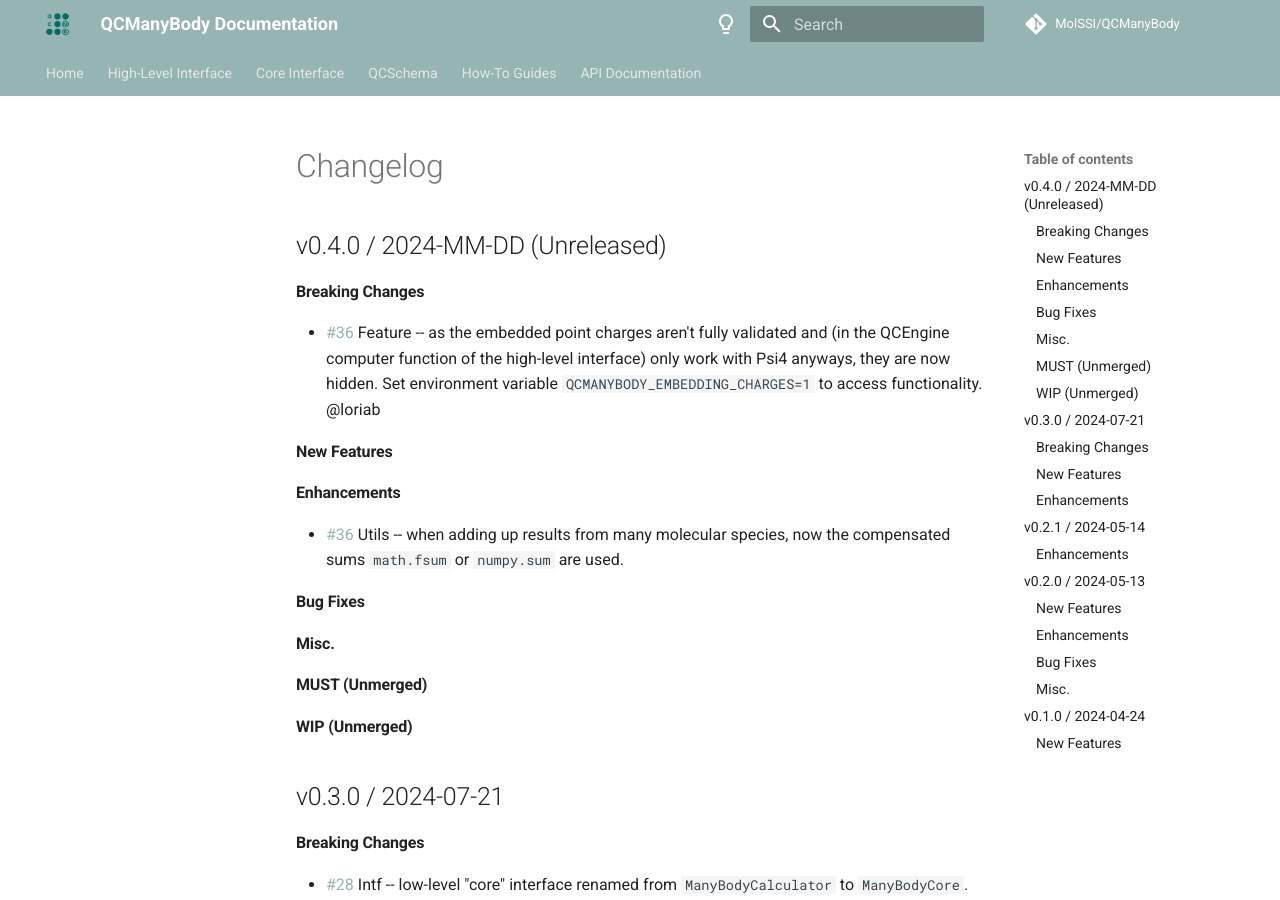
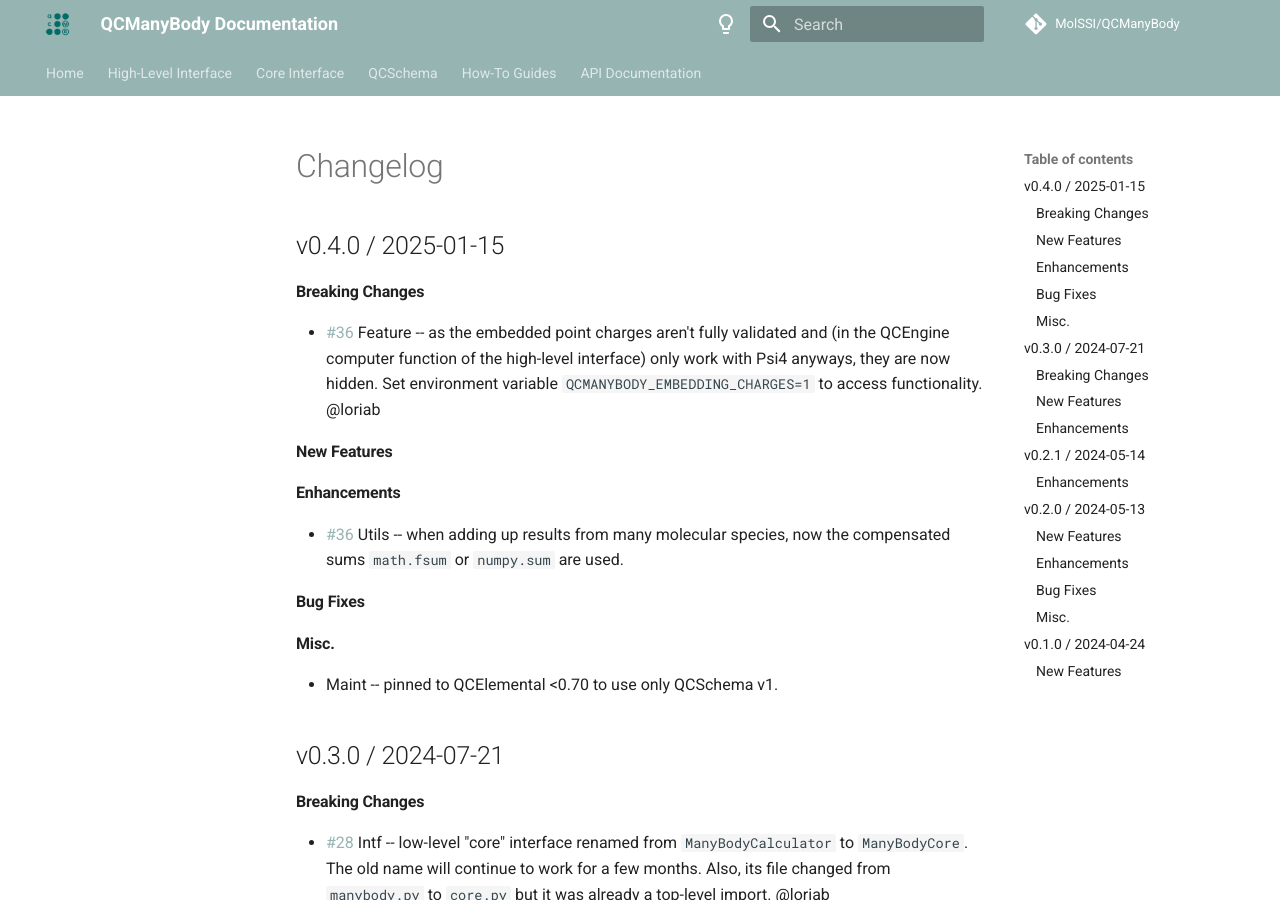
Before and after one commit to MolSSI/QCManyBody, an MkDocs documentation site: the page built from docs/changelog.md, in a window 1280 px wide and 900 px high. Built offline with MkDocs 1.6.1 and Material for MkDocs 9.7.7, drawn with Linux system fonts in a browser that asks for light colours; comment, search, counter and statistics services are not loaded.

```diff
--- a/docs/changelog.md
+++ b/docs/changelog.md
@@ -1,7 +1,7 @@
 # Changelog
 
 <!--
-## vX.Y.0 / 2024-MM-DD (Unreleased)
+## vX.Y.0 / 2025-MM-DD (Unreleased)
 
 #### Breaking Changes
 
@@ -19,7 +19,7 @@
 -->
 
 
-## v0.4.0 / 2024-MM-DD (Unreleased)
+## v0.4.0 / 2025-01-15
 
 #### Breaking Changes
  * [\#36](https://github.com/MolSSI/QCManyBody/pull/36) Feature -- as the embedded point charges aren't fully validated
@@ -35,11 +35,7 @@
 #### Bug Fixes
 
 #### Misc.
-
-#### MUST (Unmerged)
-
-#### WIP (Unmerged)
-
+ * Maint -- pinned to QCElemental <0.70 to use only QCSchema v1.
 
 
 ## v0.3.0 / 2024-07-21
--- a/pyproject.toml
+++ b/pyproject.toml
@@ -23,7 +23,7 @@ classifiers = [
 dependencies = [
     "numpy",
     "pydantic",
-    "qcelemental",
+    "qcelemental>=0.28.0,<0.70.0",
 ]
 
 [project.optional-dependencies]
```
Also changed, not shown: README.md (+8 -0 lines), 1 other file.
